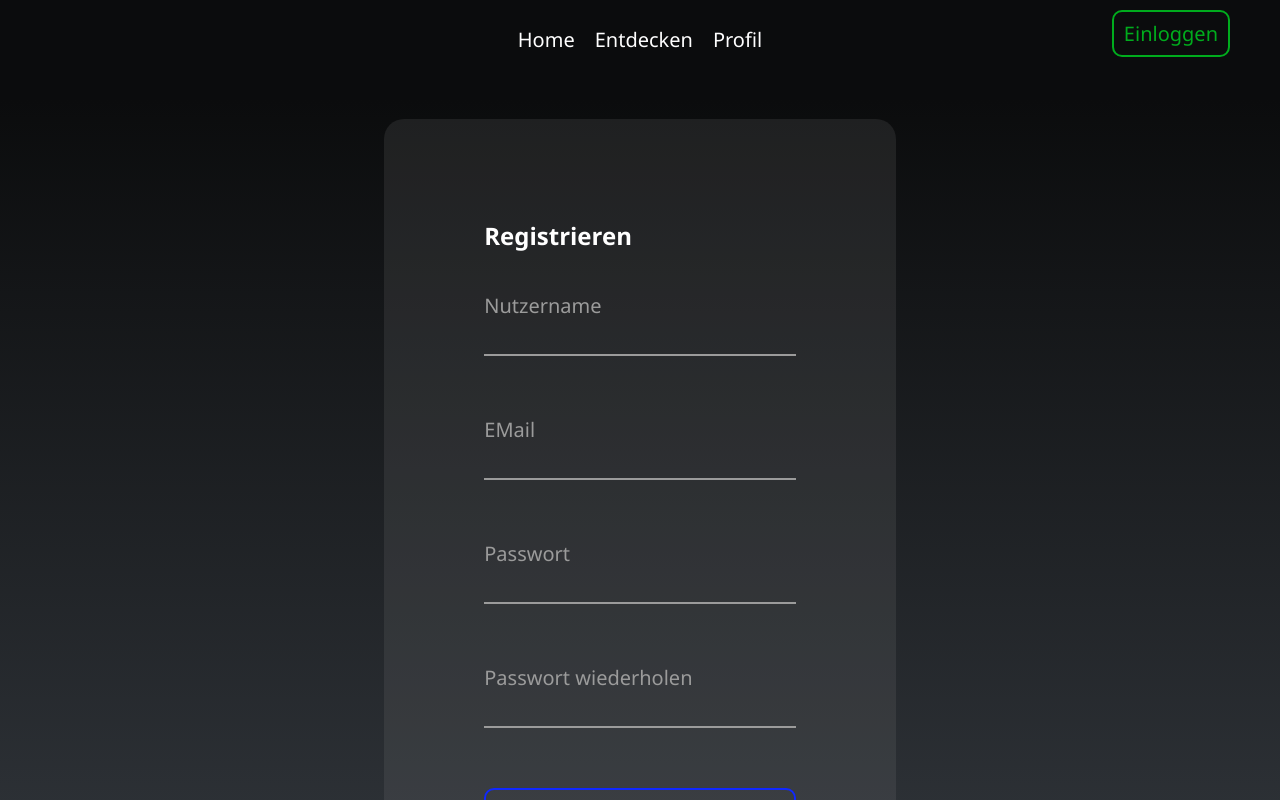
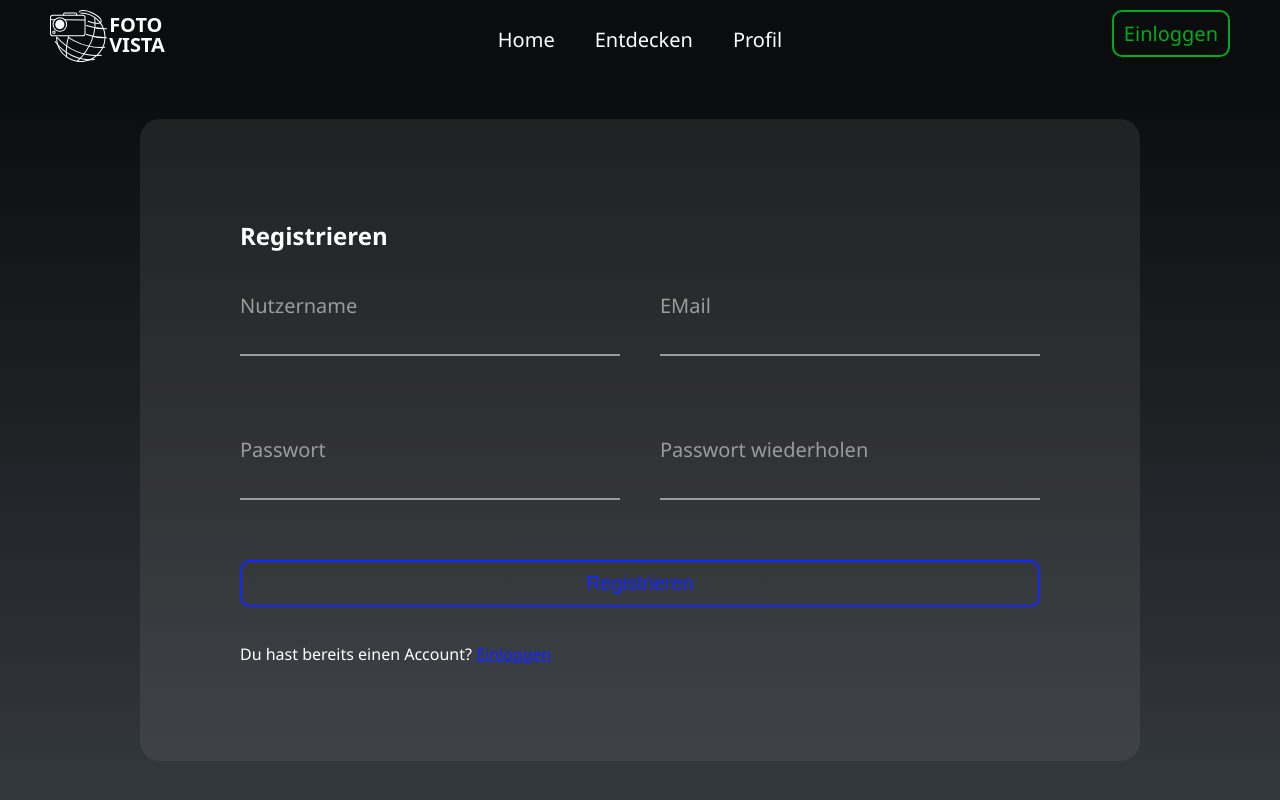
Before and after one commit to sdarby1/FotoVistaReact, a React (Vite) app: page /register in a window 1280 px wide. Shown: the top 800 px of the page. Built offline with nearby package versions, Linux system fonts and the light colour scheme.

Commit message:
login and register styling

```diff
--- a/src/css/index.css
+++ b/src/css/index.css
@@ -10,7 +10,7 @@ body {
 }
 
 .error {
-  color: #e60000;
+  color: #F92F60;
 }
 
 header {
@@ -22,7 +22,7 @@ header {
 header nav ul {
   display: flex;
   justify-content: center;
-  gap: 20px;
+  gap: 40px;
   padding: 0px;
 }
 
--- a/src/css/login.css
+++ b/src/css/login.css
@@ -11,7 +11,7 @@
     align-items: flex-start;
     justify-content: center;
     gap: 20px;
-    width: fit-content;
+    width: 800px;
     margin-top: 50px;
     padding: 80px 100px;
     background-color: rgba(128, 128, 128, 0.162);
--- a/src/css/register.css
+++ b/src/css/register.css
@@ -0,0 +1,6 @@
+.register-form-container {
+    display: grid;
+    grid-template-columns: 1fr 1fr;
+    width: 100%;
+    gap: 40px;
+}
--- a/src/layouts/RootLayout.tsx
+++ b/src/layouts/RootLayout.tsx
@@ -14,7 +14,7 @@ const RootLayout = () => {
   return (
     <>
         <header>
-            <div className="logo-container"></div>
+            <div className="logo-container"><img src="./src/images/logo.svg"></img></div>
 
             <nav>
                 <ul>
--- a/src/main.tsx
+++ b/src/main.tsx
@@ -3,6 +3,7 @@ import ReactDOM from 'react-dom/client'
 import App from './App.tsx'
 import './css/index.css'
 import './css/login.css'
+import './css/register.css'
 import AuthProvider from './context/AuthProvider.tsx'
 
 ReactDOM.createRoot(document.getElementById('root')!).render(
--- a/src/pages/Login.tsx
+++ b/src/pages/Login.tsx
@@ -67,15 +67,15 @@ const Login = () => {
 
            <div className="form-group">
             <label htmlFor="email">EMail</label>
-            <input type="email" aria-invalid={errors.email ? "true" : "false"}
+            <input type="email" autoComplete="off" aria-invalid={errors.email ? "true" : "false"}
              {...register("email", {
                 required: {
                     value: true,
-                    message: "Dieses Feld ist ein Pflichtfeld"
+                    message: "❌ Dieses Feld ist ein Pflichtfeld"
                 },
                 pattern: {
                     value: /^[^\s@]+@[^\s@]+\.[^\s@]+$/,
-                    message: "Ungültige Emailadresse"
+                    message: "❌ Ungültige Emailadresse"
                 }
             })}/>
             <p className="error">{errors.email?.message}</p>
@@ -87,7 +87,11 @@ const Login = () => {
             {...register("password", {
                  required: {
                     value: true,
-                    message: "Dieses Feld ist ein Pflichtfeld"
+                    message: "❌ Dieses Feld ist ein Pflichtfeld"
+                },
+                minLength: {
+                    value: 8,
+                    message: "❌ Das Passwort muss mindestens 8 Zeichen lang sein"
                 }
             })}/>
             <p className="error">{errors.password?.message}</p>
--- a/src/pages/Register.tsx
+++ b/src/pages/Register.tsx
@@ -66,22 +66,26 @@ const Register = () => {
     <div className="form-container">
         <form className="login-form" onSubmit={handleSubmit(onSubmit, onError)} noValidate>
             <h2>Registrieren</h2>
-
+            <div className="register-form-container">
                 <div className="form-group">
                 <label htmlFor="username">Nutzername</label>
                 <input type="username" aria-invalid={errors.username ? "true" : "false"}
                 {...register("username", {
                     required: {
                         value: true,
-                    message: "Dieses Feld ist ein Pflichtfeld"
+                        message: "❌ Dieses Feld ist ein Pflichtfeld"
                     },
                     minLength: {
-                    value: 8,
-                    message: "Der Nutzername muss mindestens 8 Zeichen lang sein"
+                        value: 4,
+                        message: "❌ Der Nutzername muss mindestens 4 Zeichen lang sein"
+                    },
+                    maxLength: {
+                        value: 16,
+                        message: "❌ Der Nutzername darf nicht länger als 16 Zeichen lang sein"
                     },
                     pattern: {
                     value: /^[A-Za-z0-9_]+$/,
-                  message: "Ungültiger Nutzername"
+                    message: "❌ Ungültiger Nutzername"
                 }
                 })}/>
                 <p className="error">{errors.username?.message}</p>
@@ -93,11 +97,11 @@ const Register = () => {
                 {...register("email", {
                     required: {
                         value: true,
-                    message: "Dieses Feld ist ein Pflichtfeld"
+                        message: "❌ Dieses Feld ist ein Pflichtfeld"
                     },
                     pattern: {
                         value: /^[^\s@]+@[^\s@]+\.[^\s@]+$/,
-                    message: "Ungültige Emailadresse"
+                        message: "❌ Ungültige Emailadresse"
                     }
                 })}/>
                 <p className="error">{errors.email?.message}</p>
@@ -109,7 +113,7 @@ const Register = () => {
                 {...register("password", {
                     required: {
                         value: true,
-                    message: "Dieses Feld ist ein Pflichtfeld"
+                        message: "❌ Dieses Feld ist ein Pflichtfeld"
                     }
                 })}/>
                 <p className="error">{errors.password?.message}</p>
@@ -121,13 +125,13 @@ const Register = () => {
                 {...register("password", {
                     required: {
                         value: true,
-                    message: "Dieses Feld ist ein Pflichtfeld"
+                        message: "❌ Dieses Feld ist ein Pflichtfeld"
                     }
                 })}/>
                 <p className="error">{errors.password?.message}</p>
             </div>
-
-           <button disabled={isSubmitting} type="submit" className="submit-btn">Login</button>
+           </div>
+           <button disabled={isSubmitting} type="submit" className="submit-btn">Registrieren</button>
 
            <p>Du hast bereits einen Account? <Link className="link-btn" to="/login">Einloggen</Link></p>
         </form>
```
Also changed, not shown: src/images/logo.svg (added). Lines whose indentation alone changed are shown as unchanged.
